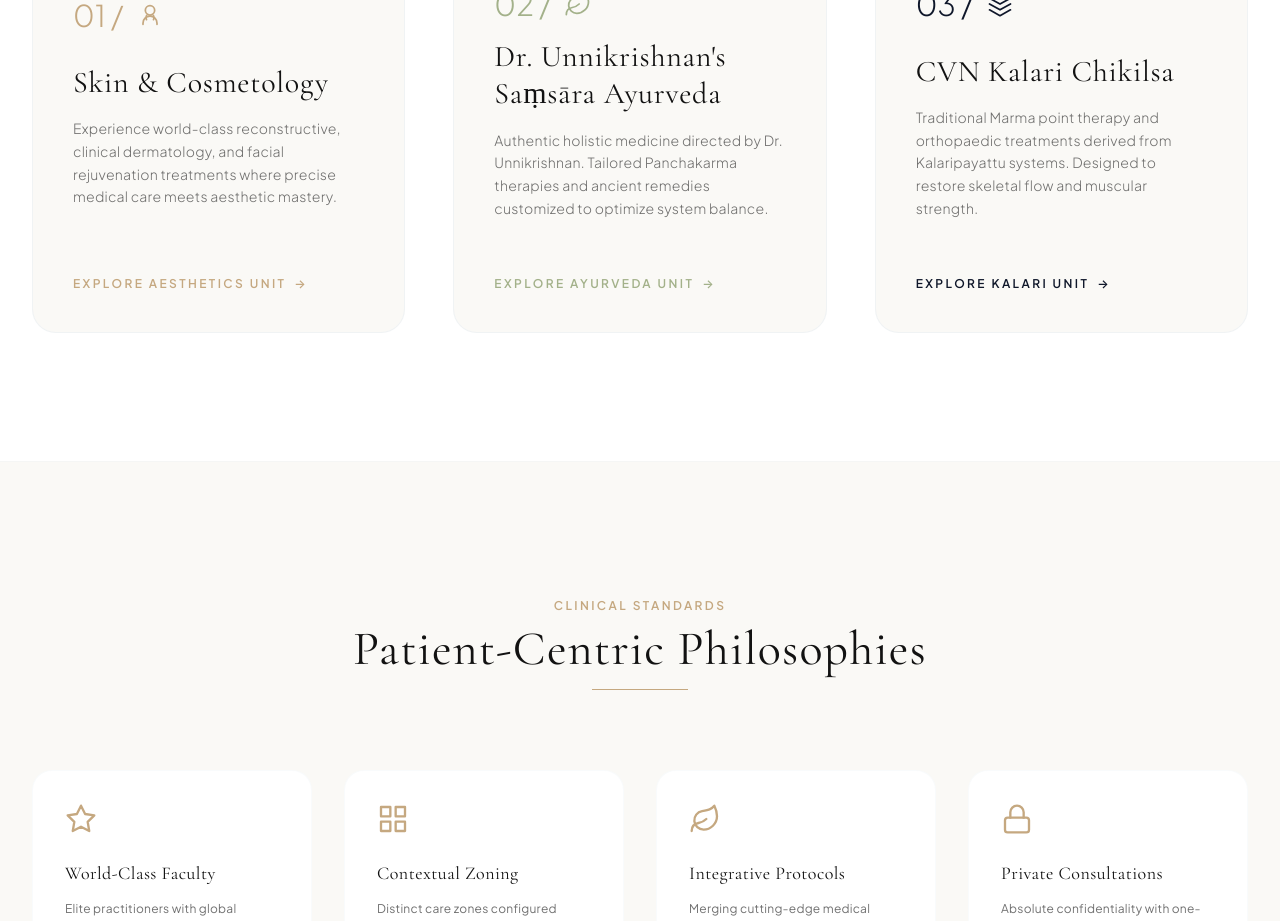
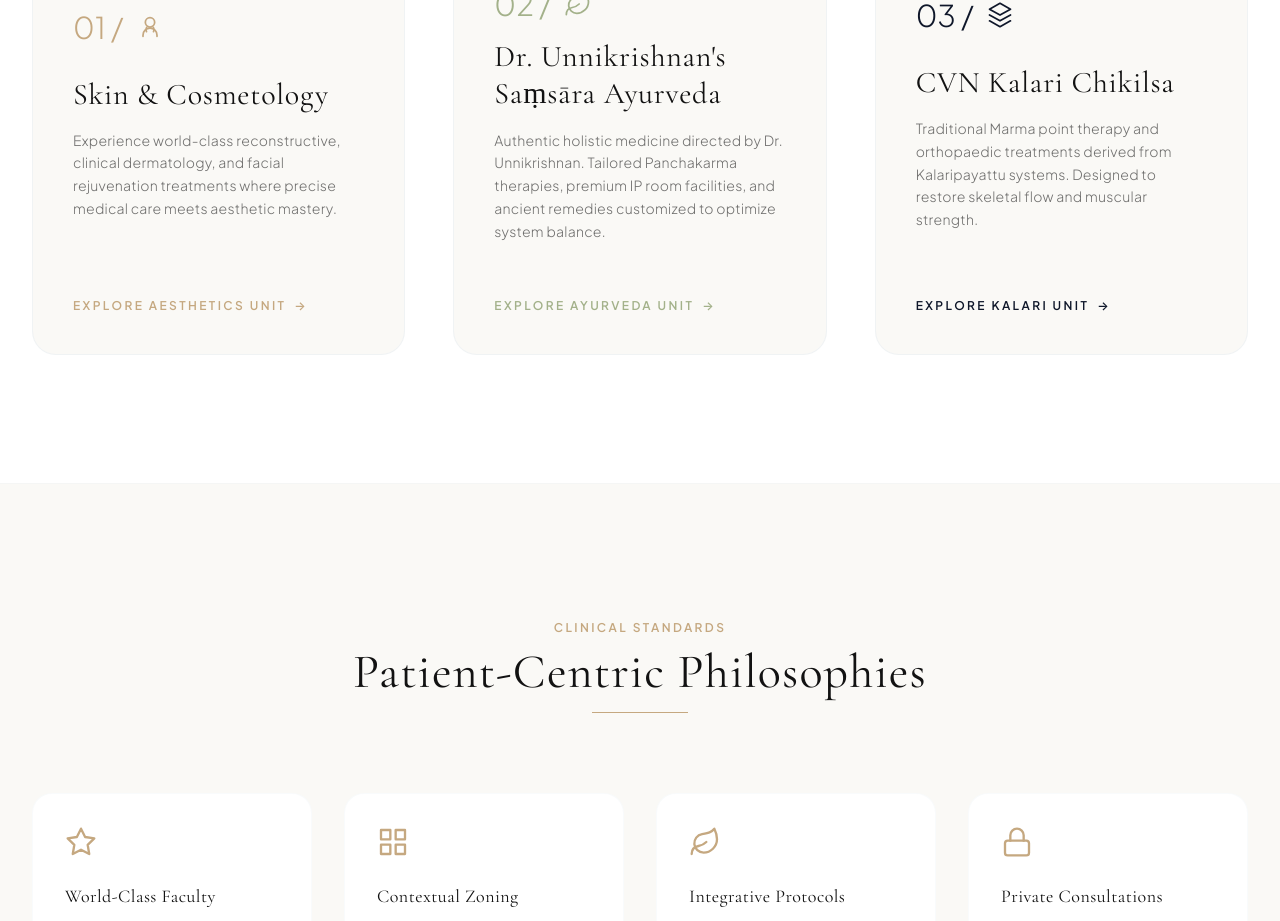
Before and after one commit to Shamal-mk/-anc-clinic-web-, a React (Vite) app: page / in a window 1280 px wide. Shown: the part 1600-2521 px from the top of the page. Built offline with nearby package versions, Linux system fonts and the light colour scheme.

Commit message:
Add IP room facilities to Ayurveda section

```diff
--- a/src/pages/Ayurveda.tsx
+++ b/src/pages/Ayurveda.tsx
@@ -63,7 +63,8 @@ const Ayurveda = () => {
     'Holistic Healing Approach',
     'Integrated Healthcare',
     'Evidence-Informed Care',
-    'Compassionate Patient Care'
+    'Compassionate Patient Care',
+    'Premium IP Room Facilities'
   ];
 
   return (
--- a/src/pages/Home.tsx
+++ b/src/pages/Home.tsx
@@ -120,8 +120,8 @@ const Home = () => {
                   Dr. Unnikrishnan's Saṃsāra Ayurveda
                 </h3>
                 <p className="text-obsidian-charcoal/60 font-sans font-light text-sm leading-relaxed mb-6">
-                  Authentic holistic medicine directed by Dr. Unnikrishnan. Tailored Panchakarma therapies
-                  and ancient remedies customized to optimize system balance.
+                  Authentic holistic medicine directed by Dr. Unnikrishnan. Tailored Panchakarma therapies,
+                  premium IP room facilities, and ancient remedies customized to optimize system balance.
                 </p>
               </div>
 
```
